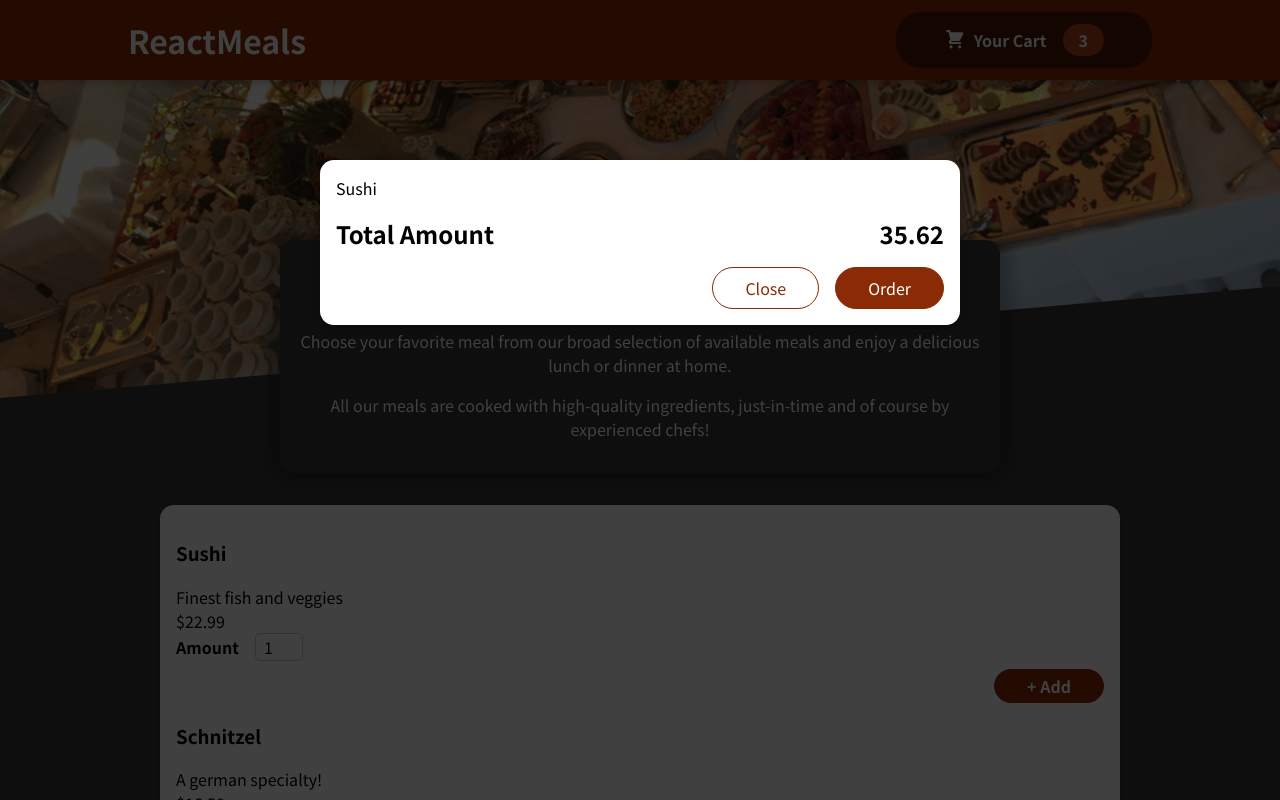
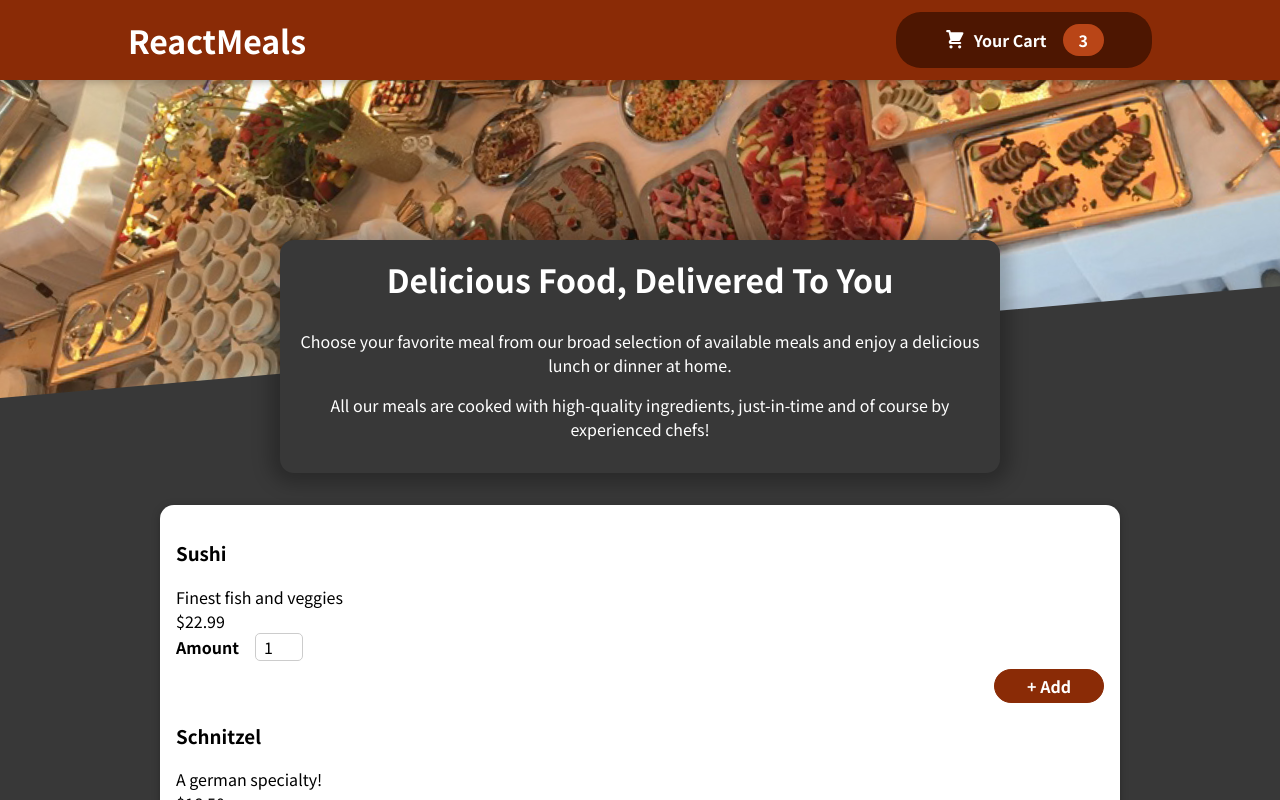
Before and after one commit to sumitwaghmare4500/RestarentApp, a React (Create React App) app: page / in a window 1280 px wide. Shown: the top 800 px of the page. Built offline with nearby package versions, Linux system fonts and the light colour scheme.

Commit message:
close the cart

```diff
--- a/src/App.js
+++ b/src/App.js
@@ -1,12 +1,19 @@
-import { Fragment } from "react";
+import { Fragment ,useState} from "react";
 import Header from "./Components/Layout/Header";
 import Meals from "./Components/Meals/Meals";
 import Cart from "./Components/Cart/Cart";
 function App() {
+  const [cartIsShown,setCartIsShown]=useState(false)
+  const showCartHandler=()=>{
+    setCartIsShown(true)
+  }
+  const hideCartHandler=()=>{
+    setCartIsShown(false)
+  }
   return (
    <Fragment>
-    <Cart/>
-   <Header/>
+    {cartIsShown && <Cart onClose={hideCartHandler}/>}
+   <Header onShowCart={showCartHandler}/>
    <main>
     <Meals/>
    </main>
--- a/src/Components/Cart/Cart.js
+++ b/src/Components/Cart/Cart.js
@@ -9,14 +9,14 @@
         </ul>
     )
     return(
-        <Modal>
+        <Modal onClose={props.onClose}>
             {cartItem}
             <div className={classes.total}>
                 <span>Total Amount</span>
                 <span>35.62</span>
             </div>
             <div className={classes.actions}>
-                <button className={classes['button--alt']}>Close</button>
+                <button className={classes['button--alt'] } onClick={props.onClose}>Close</button>
                 <button className={classes.button}>Order</button>
             </div>
         </Modal>
--- a/src/Components/Cart/Modal.js
+++ b/src/Components/Cart/Modal.js
@@ -2,7 +2,7 @@
 import classes from './Modal.module.css'
 import  ReactDOM  from 'react-dom'
 const Backdrop=(props)=>{
-    return <div className={classes.backdrop}/>
+    return <div className={classes.backdrop} onClick={props.onClose}/>
 }
 const ModalOverlayes=(props)=>{
     return(
@@ -15,7 +15,7 @@
 const Modal=(props)=>{
 return(
     <Fragment>
-        {ReactDOM.createPortal(<Backdrop/>,portalElement)}
+        {ReactDOM.createPortal(<Backdrop onClose={props.onClose}/>,portalElement)}
         {ReactDOM.createPortal(<ModalOverlayes>{props.children}</ModalOverlayes>,portalElement)}
     </Fragment>
 )
--- a/src/Components/Layout/Header.js
+++ b/src/Components/Layout/Header.js
@@ -8,7 +8,7 @@
         <Fragment>
         <header className={classes.header}>
         <h1>ReactMeals</h1>
-        <HeaderCartButton/>
+        <HeaderCartButton onClick={props.onShowCart}/>
         </header>
         <div className={classes['main-image']}>
         <img src={mealsImage} alt='a table with full of delicious food!'/>
--- a/src/Components/Layout/HeaderCartButton.js
+++ b/src/Components/Layout/HeaderCartButton.js
@@ -2,7 +2,7 @@
 import classes from './HeaderCartButton.module.css'
 const HeaderCartButton=(props)=>{
     return(
-        <button className={classes.button}>
+        <button className={classes.button} onClick={props.onClick}>
             <span className={classes.icon}><CartIcon/></span>
             <span>Your Cart</span>
             <span className={classes.badge}>3</span>
```
